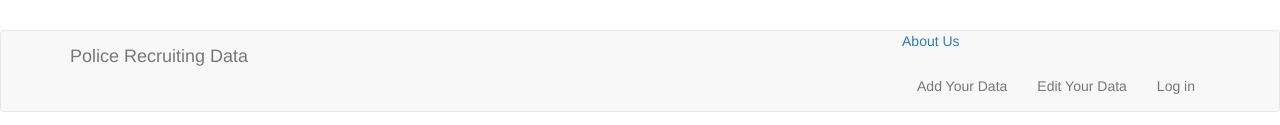
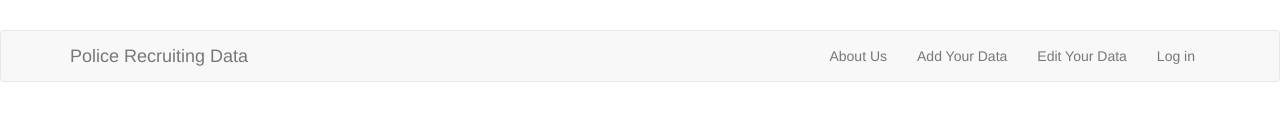
Before and after one commit to jaeyoungchang5/client-server-project, a plain HTML site: page index.html in a window 1280 px wide. Shown: the part 218-343 px from the top of the page. Drawn offline with nearby package versions, Linux system fonts and the light colour scheme.

Commit message:
Update index.html

```diff
--- a/index.html
+++ b/index.html
@@ -32,9 +32,7 @@
             </div>
             <div class="collapse navbar-collapse" id="bs-example-navbar-collapse-1">
                 <ul class="nav navbar-nav navbar-right">
-                    <p>
-                        <a href="client-server-project/client">About Us</a>
-                    </p>
+                    <li><a href="client-server-project/client/about-us">About Us</a></li>
                     <li><a href="#">Add Your Data</a></li>
                     <li><a href="#">Edit Your Data</a></li>
                     <li><a href="#">Log in</a></li>
```
